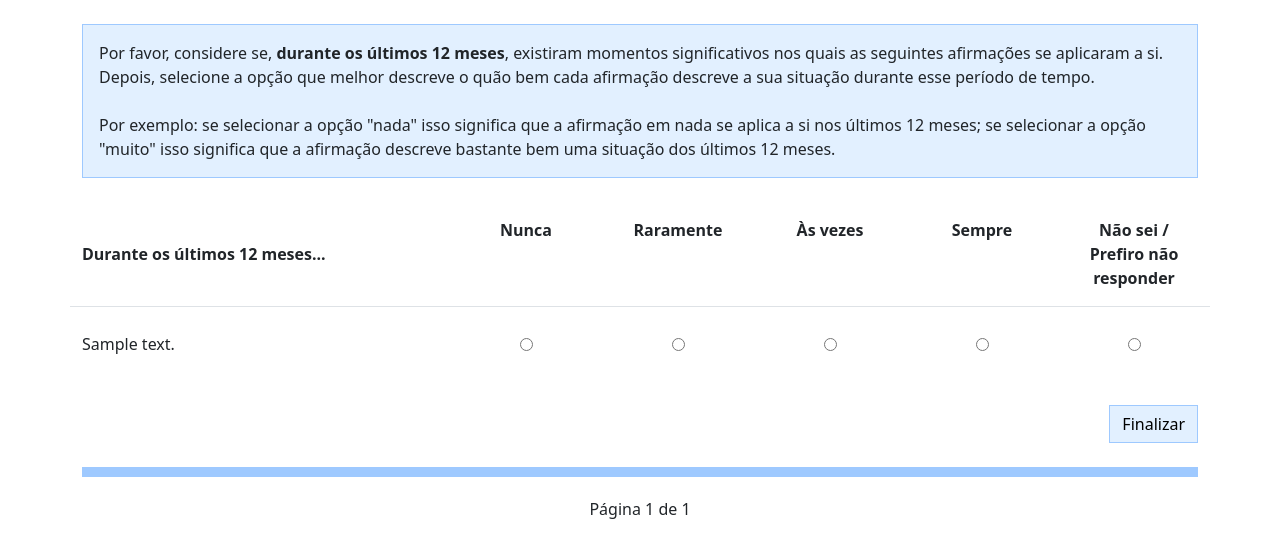
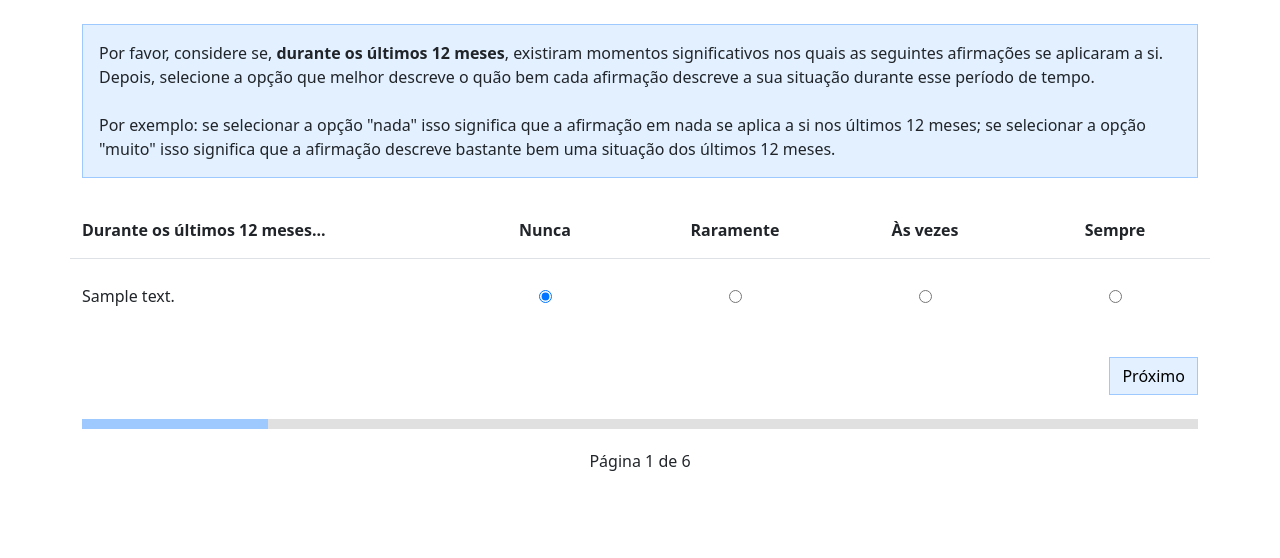
Before and after one commit to fabio-f6/hitop, a Django app: page /polls/questionnaire/ in a window 1280 px wide. Shown: the part 56-614 px from the top of the page. Run offline with Django 5.2, Linux system fonts and the light colour scheme; a user stored in the database is signed in; tables that the repository leaves empty hold one stand-in row (values such as "Sample post").

Commit message:
Fixes to Pagination and Mandatory questions

```diff
--- a/hitop2/polls/templates/polls/questionnaire.html
+++ b/hitop2/polls/templates/polls/questionnaire.html
@@ -40,7 +40,8 @@
 
 <form method="post">
     {% csrf_token %}
-    <!-- Cabeçalho das opções -->
+
+    <!-- Cabeçalho -->
     <div class="row align-items-center sticky-header py-3">
         <div class="col-md-4 fw-bold">
             Durante os últimos 12 meses...
@@ -60,24 +61,19 @@
     {% for question in page_obj %}
         <div class="row align-items-center question-row">
 
-            <!-- Coluna esquerda: pergunta -->
             <div class="col-md-4">
                 {{ question.question_text }}
             </div>
 
-            <!-- Coluna direita: respostas -->
             <div class="col-md-8">
                 <div class="row text-center">
                     {% for value, label in answer_choices %}
                         <div class="col text-center p-0">
-                            <label for="q{{ question.id }}_{{ value }}"
-                                   class="d-flex justify-content-center align-items-center w-100"
-                                   style="min-height: 50px;">
+                            <label class="d-flex justify-content-center align-items-center w-100" style="min-height: 50px;">
                                 <input type="radio"
                                        name="question_{{ question.id }}"
                                        value="{{ value }}"
-                                       id="q{{ question.id }}_{{ value }}"
-                                       {% if session_answers|get_item:question.id == value %}checked{% endif %}>
+                                       {% if partial_answers|get_item:question.id == value %}checked{% endif %}>
                             </label>
                         </div>
                     {% endfor %}
@@ -88,11 +84,16 @@
     {% endfor %}
 
     <br>
+
+    <!-- BOTÃO -->
     <div class="text-end">
         <button type="submit" class="btn btn-primary rounded-0"
-                style="background-color: #e2f0ff; color: #000; border: 1px solid #9ec9ff;">
-            {% if page_obj.has_next %}
+            style="background-color: #e2f0ff; color: #000; border: 1px solid #9ec9ff;">
+
+            {% if page_number < 6 %}
                 Próximo
+            {% elif page_number == 6 %}
+                Finalizar
             {% else %}
                 Finalizar
             {% endif %}
@@ -100,6 +101,8 @@
     </div>
 
     <br>
+
+    <!-- PROGRESS BAR -->
     <div style="width: 100%; background-color: #e0e0e0; margin-bottom: 20px;">
         <div style="
             width: {{ progress }}%;
@@ -110,10 +113,15 @@
     </div>
 
     <p style="text-align: center;">
-        Página {{ page_obj.number }} de {{ page_obj.paginator.num_pages }}
+        {% if page_number <= 6 %}
+            Página {{ page_number }} de 6
+        {% else %}
+            Página final
+        {% endif %}
     </p>
 
 </form>
+
 <br>
 
 {% endblock %}
--- a/hitop2/polls/templatetags/custom_tags.py
+++ b/hitop2/polls/templatetags/custom_tags.py
@@ -1,9 +1,7 @@
-# hitop2/polls/templatetags/custom_tags.py
 from django import template
 
 register = template.Library()
 
 @register.filter
 def get_item(dictionary, key):
-    """Retorna o valor de um dicionário para a chave fornecida"""
-    return dictionary.get(key)
+    return dictionary.get(str(key))
--- a/hitop2/polls/views.py
+++ b/hitop2/polls/views.py
@@ -26,13 +26,12 @@ answer_choices = [
     ('4', 'Sempre'),
 ]
 
-# opção extra da última página
 last_page_extra_choice = ('5', 'Não sei / Prefiro não responder')
+
 
 def questionnaire(request):
     user_profile = request.user.userprofile
 
-    # Inicializa ordem das questões na sessão
     if 'question_order' not in request.session:
         questions = list(
             Question.objects.filter(
@@ -46,26 +45,49 @@ def questionnaire(request):
     questions = list(Question.objects.filter(id__in=question_ids))
     questions.sort(key=lambda q: question_ids.index(q.id))
 
-    # Paginação
+    partial_answers = request.session.get('partial_answers', {})
+    for ua in UserAnswer.objects.filter(user=request.user):
+        partial_answers[str(ua.question.id)] = ua.answer
+
+    page_number = int(request.GET.get('page', 1))
     per_page = math.ceil(len(questions) / 6)
     paginator = Paginator(questions, per_page)
-    page_number = request.GET.get('page', 1)
-    page_obj = paginator.get_page(page_number)
-
-    # Carrega respostas parciais já salvas na sessão ou DB
-    partial_answers = request.session.get('partial_answers', {})
-    user_answers_qs = UserAnswer.objects.filter(user=request.user)
-    for ua in user_answers_qs:
-        partial_answers[str(ua.question.id)] = ua.answer
 
     if request.method == "POST":
-        # Salva respostas da página atual
-        for question in page_obj:
+
+        if page_number > 6:
+            unanswered_questions = [q for q in questions if str(q.id) not in partial_answers]
+
+            for question in unanswered_questions:
+                field_name = f"question_{question.id}"
+                selected_value = request.POST.get(field_name)
+
+                if not selected_value:
+                    messages.error(request, "Por favor responda a todas as perguntas.")
+                    return redirect(f"{reverse('polls:questionnaire')}?page=7")
+
+                partial_answers[str(question.id)] = selected_value
+
+                UserAnswer.objects.update_or_create(
+                    user=request.user,
+                    question=question,
+                    defaults={'answer': selected_value}
+                )
+
+            request.session.pop('partial_answers', None)
+            request.session.pop('question_order', None)
+
+            return redirect("polls:thank_you")
+
+        current_page_obj = paginator.get_page(page_number)
+
+        for question in current_page_obj:
             field_name = f"question_{question.id}"
             selected_value = request.POST.get(field_name)
 
             if selected_value:
                 partial_answers[str(question.id)] = selected_value
+
                 UserAnswer.objects.update_or_create(
                     user=request.user,
                     question=question,
@@ -74,34 +96,39 @@ def questionnaire(request):
 
         request.session['partial_answers'] = partial_answers
 
-        # Última página: verifica se todas as perguntas foram respondidas
-        if not page_obj.has_next():
-            unanswered = [q for q in page_obj if str(q.id) not in partial_answers]
-            if unanswered:
-                messages.error(request, "Por favor, responda todas as perguntas antes de finalizar.")
-                return redirect(f"{reverse('polls:questionnaire')}?page={page_obj.number}")
+        if page_number == 6:
+            unanswered_ids = [q.id for q in questions if str(q.id) not in partial_answers]
 
-        # Próxima página ou finaliza
-        if page_obj.has_next():
-            return redirect(f"{reverse('polls:questionnaire')}?page={page_obj.next_page_number()}")
-        else:
-            # Remove respostas parciais da sessão ao finalizar
-            request.session.pop('partial_answers', None)
-            return redirect("polls:thank_you")
+            if unanswered_ids:
+                return redirect(f"{reverse('polls:questionnaire')}?page=7")
+            else:
+                request.session.pop('partial_answers', None)
+                request.session.pop('question_order', None)
+                return redirect("polls:thank_you")
 
-    # Calcula progress bar
-    progress = (page_obj.number / page_obj.paginator.num_pages) * 100
+        return redirect(f"{reverse('polls:questionnaire')}?page={page_number + 1}")
 
-    # Define choices da página atual (última página inclui opção extra)
-    current_answer_choices = answer_choices.copy()
-    if not page_obj.has_next():
-        current_answer_choices.append(last_page_extra_choice)
+    if page_number <= 6:
+        page_obj = paginator.get_page(page_number)
+        current_answer_choices = answer_choices.copy()
+    else:
+        unanswered_questions = [q for q in questions if str(q.id) not in partial_answers]
+        page_obj = unanswered_questions
+        current_answer_choices = answer_choices.copy() + [last_page_extra_choice]
+
+    # Progress bar
+    if page_number <= 6:
+        progress = (page_number / 6) * 100
+    else:
+        progress = 100
 
     return render(request, "polls/questionnaire.html", {
         "page_obj": page_obj,
         "answer_choices": current_answer_choices,
         "progress": progress,
-        "partial_answers": partial_answers
+        "partial_answers": partial_answers,
+        "page_number": page_number,
+        "num_pages": 6,
     })
 
 @login_required
```
